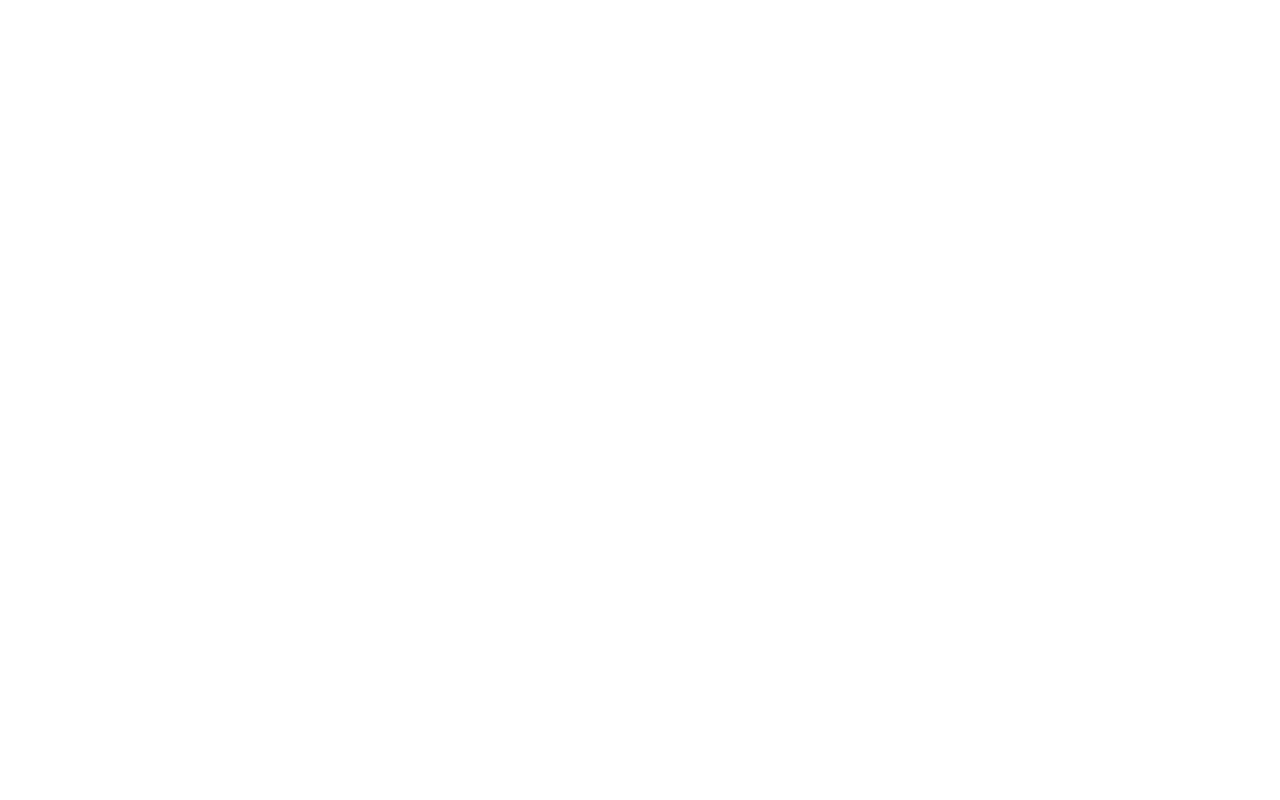
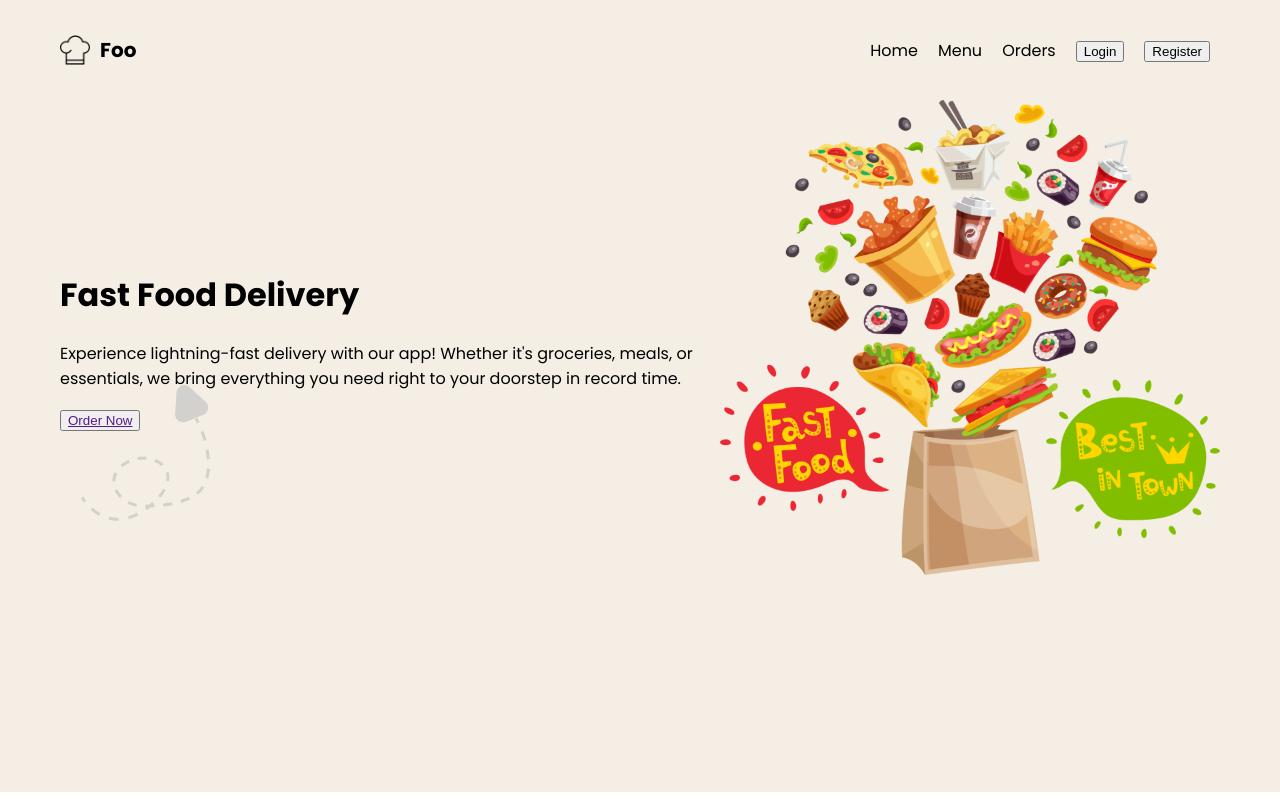
Before and after one commit to zeezo679/Food-Ordering-System, a plain HTML site: page index.html in a window 1280 px wide. Drawn offline with Linux system fonts and the light colour scheme.

Commit message:
Added and Started the Home Page

```diff
--- a/index.html
+++ b/index.html
@@ -3,13 +3,47 @@
 <head>
     <meta charset="UTF-8">
     <meta name="viewport" content="width=device-width, initial-scale=1.0">
-    <title>System</title>
+    <title>Foo</title>
     <link rel="stylesheet" href="style.css">
 </head>
 <body>
-    <!--Home page -->
-        <!-- code for home page -->
-    <!-- Home Page -->
+    <!-- start of Home Page -->
+    <div class="home", id="home">
+        <div class="nav-bar">
+            <div class="logo">
+                <img src="/Food-Ordering-System/images/chefHat.png" alt="" class="chef">
+                <p class="logoText">Foo</p>
+            </div>
+            <div class="nav">
+                <ul>
+                    <li><a href="index.html">Home</a></li>
+                    <li><a href="menu.html">Menu</a></li>
+                    <!-- <li><a href="#Favorite">Favorite Meals</a></li>  -->
+                    <li><a href="orders.html">Orders</a></li>
+                    <li><button><a href="login.html">Login</a></button></li>
+                    <li><button><a href="login.html">Register</a></button></li>
+                </ul>
+            </div>
+        </div>
+        <div class="landing">
+            <div class="left">
+                <div class="big">
+                    <h1 class="h_text">Fast <span>Food Delivery</span></h1>
+                    <img src="/Food-Ordering-System/images/arrow.png" alt="" class="arrow">
+                </div>
+                <div class="para">
+                    <p>Experience lightning-fast delivery with our app! Whether it's groceries, meals, or essentials, we bring everything you need right to your doorstep in record time.</p>
+                </div>
+                <div class="button">
+                    <button><a href="">Order Now</a></button>
+                </div>
+            </div>
+            <div class="right">
+                <img src="/Food-Ordering-System/images/image1.png" alt="" class="foodIMG">
+            </div>
+        </div>
+    </div>
+    <!-- end of home page -->
     <script src="app.js"></script>
 </body>
 </html>
--- a/style.css
+++ b/style.css
@@ -0,0 +1,87 @@
+@import url('https://fonts.googleapis.com/css2?family=Poppins:ital,wght@0,100;0,200;0,300;0,400;0,500;0,600;0,700;0,800;0,900;1,100;1,200;1,300;1,400;1,500;1,600;1,700;1,800;1,900&display=swap');
+
+:root {
+    --main-bg-color: #F5EEE4;
+    --TextColor: #FF7E00;
+    --TextColorAlter: #2F2F2F;
+
+}
+
+body{
+    margin: 0px;
+    padding: 0px;
+    height: 100vh;
+    font-family: "Poppins", sans-serif;
+    font-weight: 400;
+    font-style: normal;
+}
+
+/* start of home css */
+.home{
+
+    padding: 20px 60px;
+    height: 94%;
+    background-color: var(--main-bg-color);
+}
+
+.home .nav-bar{
+    display: flex;
+    justify-content: space-between;
+    align-items: center;
+    height: 60px;
+}
+
+.home .logo{
+    display: flex;
+    justify-content: space-between;
+    align-items: center;
+    gap: 10px;
+}
+
+.home .logo .chef{
+    width: 30px;
+    height: 30px;
+}
+
+.home .logo .logoText{
+    font-size: 20px;
+    font-weight: bold;
+}
+
+.home .nav ul{
+    display: flex;
+    justify-content: space-around;
+    align-items: center;
+    list-style-type: none;
+}
+
+.home .nav ul li{
+    padding: 0 10px;
+
+}
+.home .nav ul li a{
+    text-decoration: none;
+    color: black;
+}
+
+.home .landing{
+    display: flex;
+    justify-content: center;
+    align-items: center;
+    margin-top: 20px;
+
+}
+
+.home .landing .foodIMG{
+    width: 500px;
+}
+
+.home .left .arrow{
+    position: absolute;
+}
+
+/*
+still did not finish the css for the home page
+*/
+
+/* end of home css */
```
Also changed, not shown: login.html (added, +12 -0 lines), menu.html (added, +12 -0 lines), orders.html (added, +12 -0 lines), images/arrow.png (added), images/chefHat.png (added), images/image1.png (added).
